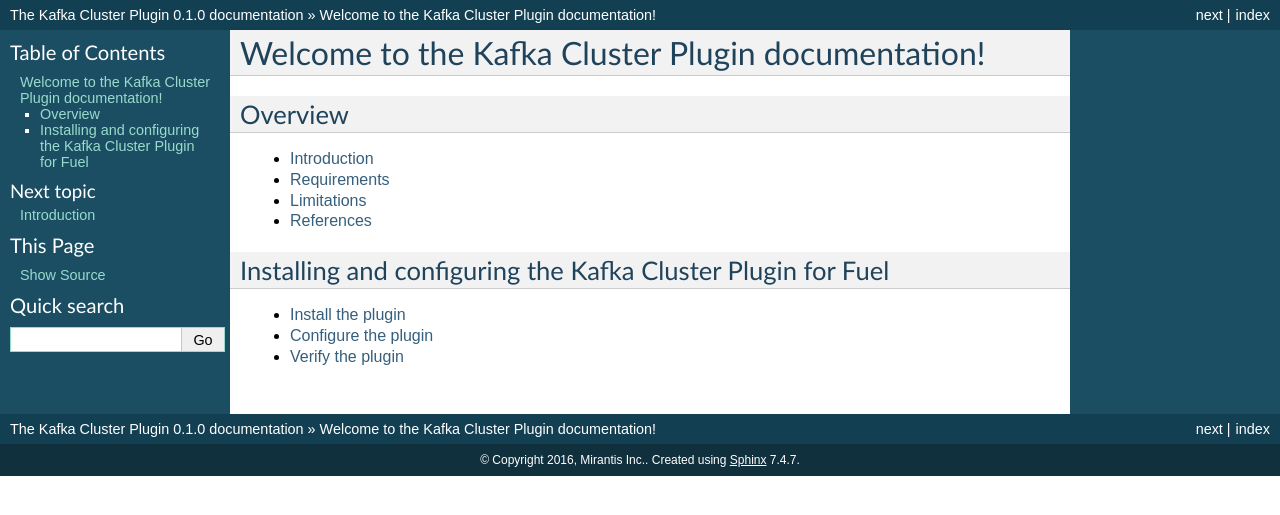
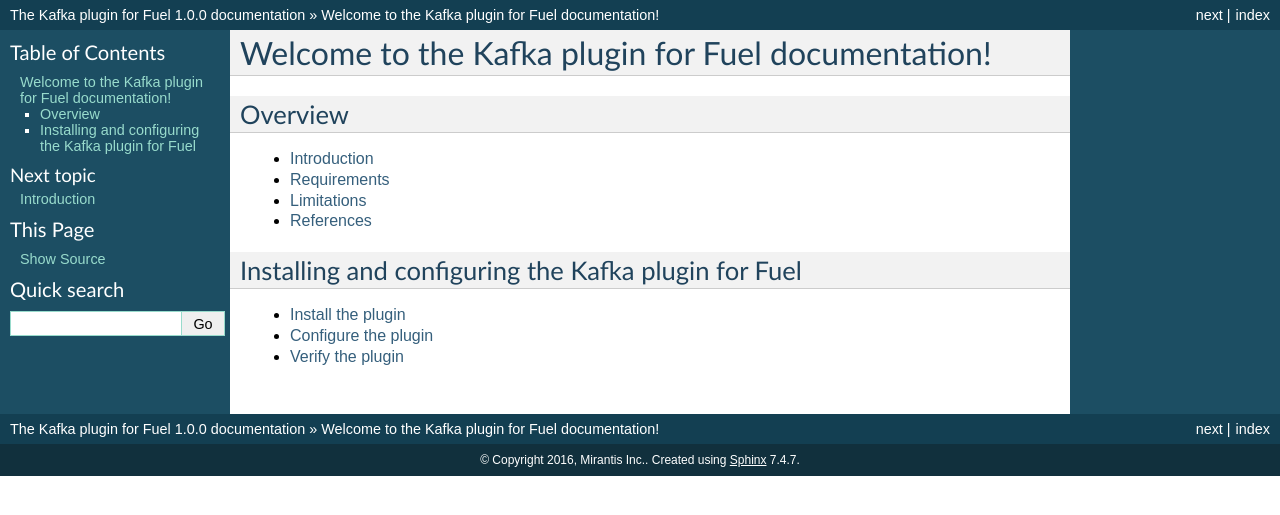
Before and after one commit to openstack-archive/fuel-plugin-kafka, a Sphinx documentation site: the page built from docs/source/index.rst, in a window 1280 px wide. Shown: the top 515 px of the page. Built offline with Sphinx 7.4.7, drawn with Linux system fonts in a browser that asks for light colours.

Commit message:
[Docs] Update to 1.0.0
* Changes 0.1.0 to 1.0.0 in plugin docs
* Minor fixes

Change-Id: I1261b3d64c7f90273cbfa3dd5d59e57a43788ad7

```diff
--- a/docs/source/conf.py
+++ b/docs/source/conf.py
@@ -4,27 +4,27 @@
 templates_path = ['_templates']
 source_suffix = '.rst'
 master_doc = 'index'
-project = u'The Kafka Cluster Plugin'
+project = u'The Kafka plugin for Fuel'
 copyright = u'2016, Mirantis Inc.'
 version = '1.0'
-release = '0.1.0'
+release = '1.0.0'
 exclude_patterns = [
 ]
 pygments_style = 'sphinx'
 html_theme = 'default'
-htmlhelp_basename = 'RedisPlugindoc'
+htmlhelp_basename = 'KafkaPlugindoc'
 latex_elements = {
 }
 latex_documents = [
-  ('index', 'KafkaPlugindoc.tex', u'The Kafka Cluster Plugin',
+  ('index', 'KafkaPlugindoc.tex', u'The Kafka plugin for Fuel documentation',
    u'Mirantis Inc.', 'manual'),
 ]
 man_pages = [
-    ('index', 'kafkaplugin', u'The Kafka Cluster Plugin',
+    ('index', 'kafkaplugin', u'The Kafka plugin for Fuel',
      [u'Mirantis Inc.'], 1)
 ]
 texinfo_documents = [
-  ('index', 'KafkaPlugin', u'The Kafka Cluster Plugin',
+  ('index', 'KafkaPlugin', u'The Kafka plugin for Fuel',
    u'Mirantis Inc.', 'KafkaPlugin', 'One line description of project.',
    'Miscellaneous'),
 ]
--- a/docs/source/index.rst
+++ b/docs/source/index.rst
@@ -1,6 +1,6 @@
-==================================================
-Welcome to the Kafka Cluster Plugin documentation!
-==================================================
+===================================================
+Welcome to the Kafka plugin for Fuel documentation!
+===================================================
 
 Overview
 ========
@@ -13,8 +13,8 @@
    limitations
    references
 
-Installing and configuring the Kafka Cluster Plugin for Fuel
-============================================================
+Installing and configuring the Kafka plugin for Fuel
+====================================================
 
 .. toctree::
    :maxdepth: 2
--- a/docs/source/references.rst
+++ b/docs/source/references.rst
@@ -5,5 +5,6 @@
 
 For more information about Kafka, see:
 
-* `Kafka Cluster Plugin project <https://github.com/openstack/fuel-plugin-kafka>`__ at GitHub
+* `Kafka plugin project <https://github.com/openstack/fuel-plugin-kafka>`__
+  at GitHub
 * Official `Kafka documentation <http://kafka.apache.org/documentation.html>`__
```
